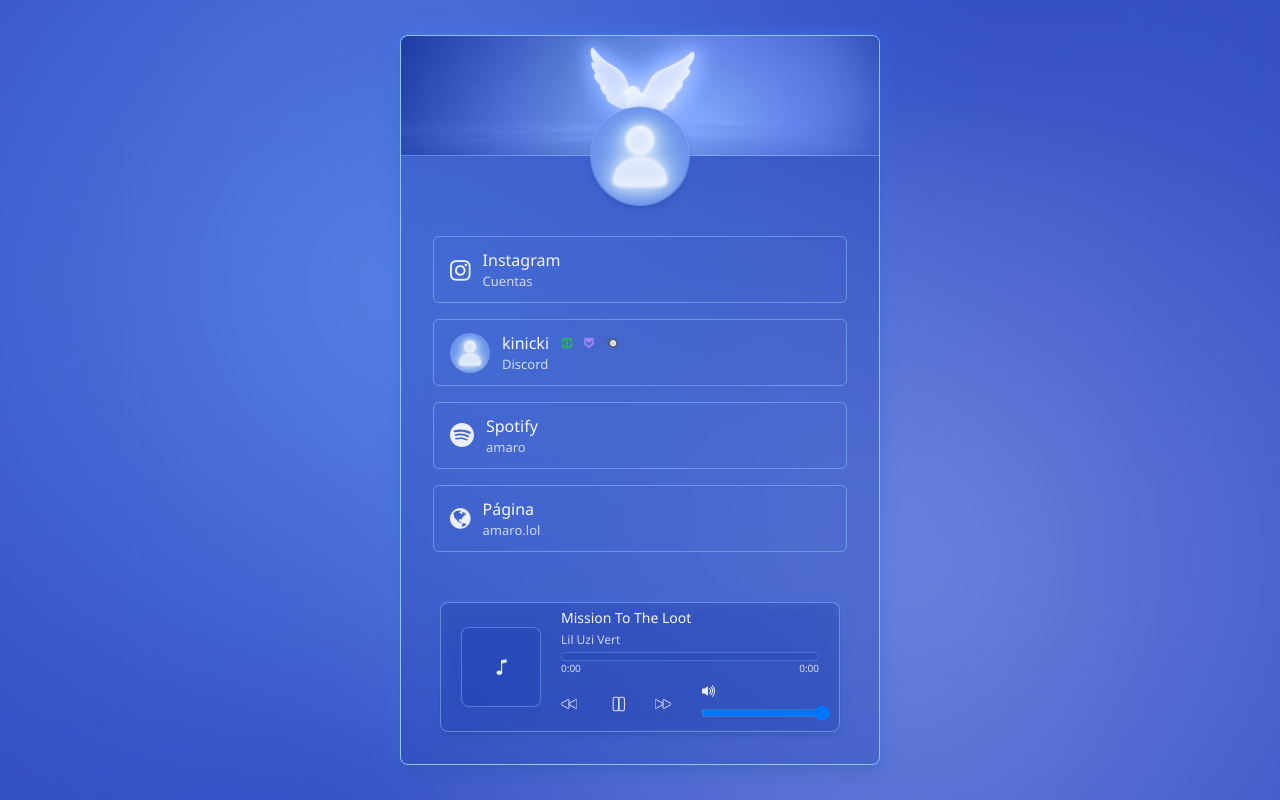
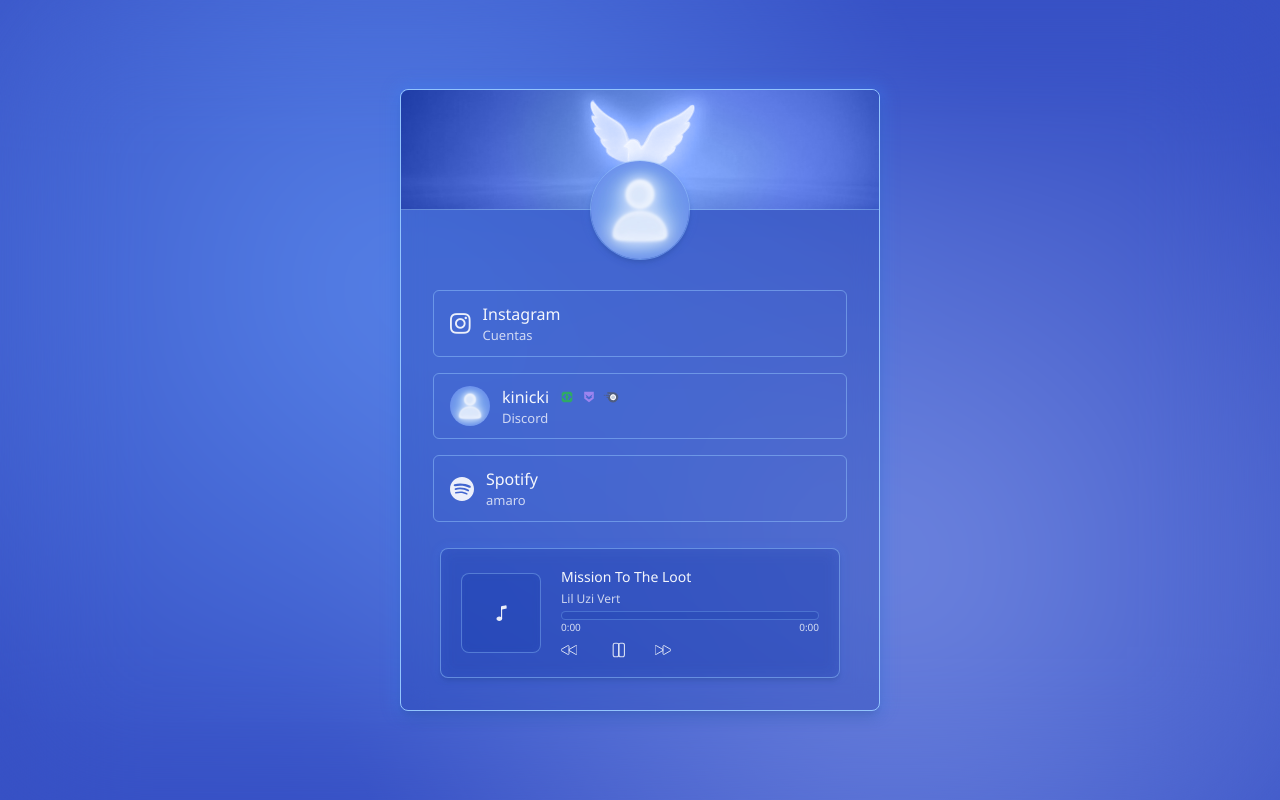
Before and after one commit to amaro-py/amaro-py.github.io, a plain HTML site: page index.html in a window 1280 px wide. Drawn offline with Linux system fonts and the light colour scheme; a web font is replaced by a local one.

Commit message:
Update index.html

```diff
--- a/index.html
+++ b/index.html
@@ -91,16 +91,6 @@
                 </div>
             </a>
 
-            <a href="https://amaro.lol" target="_blank" class="link-button website-link">
-                <i class="fa fa-globe" style="font-size:24px; color: rgba(255, 255, 255, 0.9); margin-right: 12px;"></i>
-                <div class="website-content">
-                    <div class="website-header">
-                        <span class="website-username">Página</span>
-                    </div>
-                    <div class="website-description">amaro.lol</div>
-                </div>
-            </a>
-        </div>
 
         <!-- Audio Player Section -->
         <div class="audio-player-section">
@@ -194,20 +184,6 @@
             d="M15.596 7.304a.802.802 0 0 1 0 1.392l-6.363 3.692C8.713 12.69 8 12.345 8 11.692V4.308c0-.653.713-.998 1.233-.696l6.363 3.692Z"
           ></path>
         </svg>
-        <!-- Volume Control -->
-        <div class="volume-container">
-            <svg viewBox="0 0 16 16" class="volume-icon" fill="currentColor" height="16" width="16" xmlns="http://www.w3.org/2000/svg" id="volumeIcon">
-                <path d="M11.536 14.01A8.473 8.473 0 0 0 14.026 8a8.473 8.473 0 0 0-2.49-6.01l-.708.707A7.476 7.476 0 0 1 13.025 8c0 2.071-.84 3.946-2.197 5.303l.708.707z"/>
-                <path d="M10.121 12.596A6.48 6.48 0 0 0 12.025 8a6.48 6.48 0 0 0-1.904-4.596l-.707.707A5.483 5.483 0 0 1 11.025 8a5.483 5.483 0 0 1-1.61 3.89l.706.706z"/>
-                <path d="M8.707 11.182A4.486 4.486 0 0 0 10.025 8a4.486 4.486 0 0 0-1.318-3.182L8 5.525A3.489 3.489 0 0 1 9.025 8 3.49 3.49 0 0 1 8 10.475l.707.707zM6.717 3.55A.5.5 0 0 1 7 4v8a.5.5 0 0 1-.812.39L3.825 10.5H1.5A.5.5 0 0 1 1 10V6a.5.5 0 0 1 .5-.5h2.325l2.363-1.89a.5.5 0 0 1 .529-.06z"/>
-            </svg>
-            <div class="volume-slider">
-                <input type="range" id="volumeSlider" min="0" max="100" value="100" class="volume-input">
-                <div class="volume-track">
-                    <div class="volume-fill" id="volumeFill"></div>
-                </div>
-            </div>
-        </div>
       </div>
 
       </div>
```
